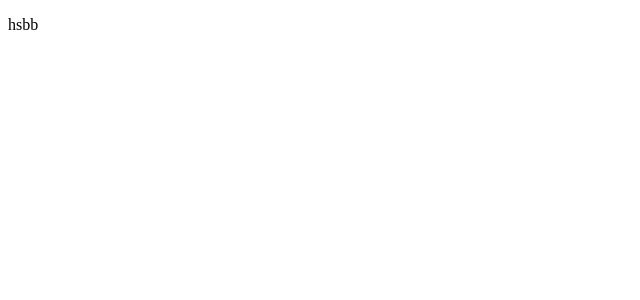
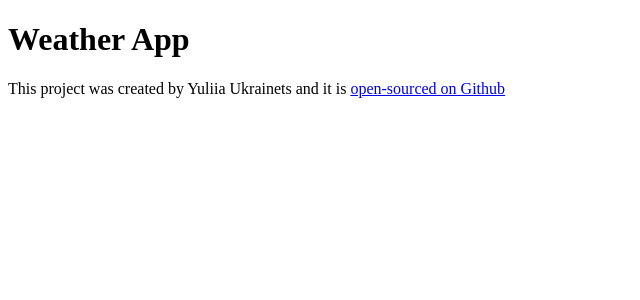
Before and after one commit to Julyuk/react-weather-app, a React (Create React App) app: page / in a window 1280 px wide. Shown: the top 300 px of the page, without its empty margins (0-640 px from the left). Built offline with nearby package versions, Linux system fonts and the light colour scheme.

Commit message:
Added a link to my Github

```diff
--- a/src/App.js
+++ b/src/App.js
@@ -3,7 +3,19 @@ import React from "react";
 function App() {
   return (
     <div className="App">
-      <p>hsbb</p>
+      <h1>Weather App</h1>
+      <footer>
+        <p>
+          This project was created by Yuliia Ukrainets and it is<span> </span>
+          <a
+            target="_blank"
+            rel="noreferrer"
+            href="https://github.com/Julyuk/react-weather-app"
+          >
+            open-sourced on Github
+          </a>
+        </p>
+      </footer>
     </div>
   );
 }
```
